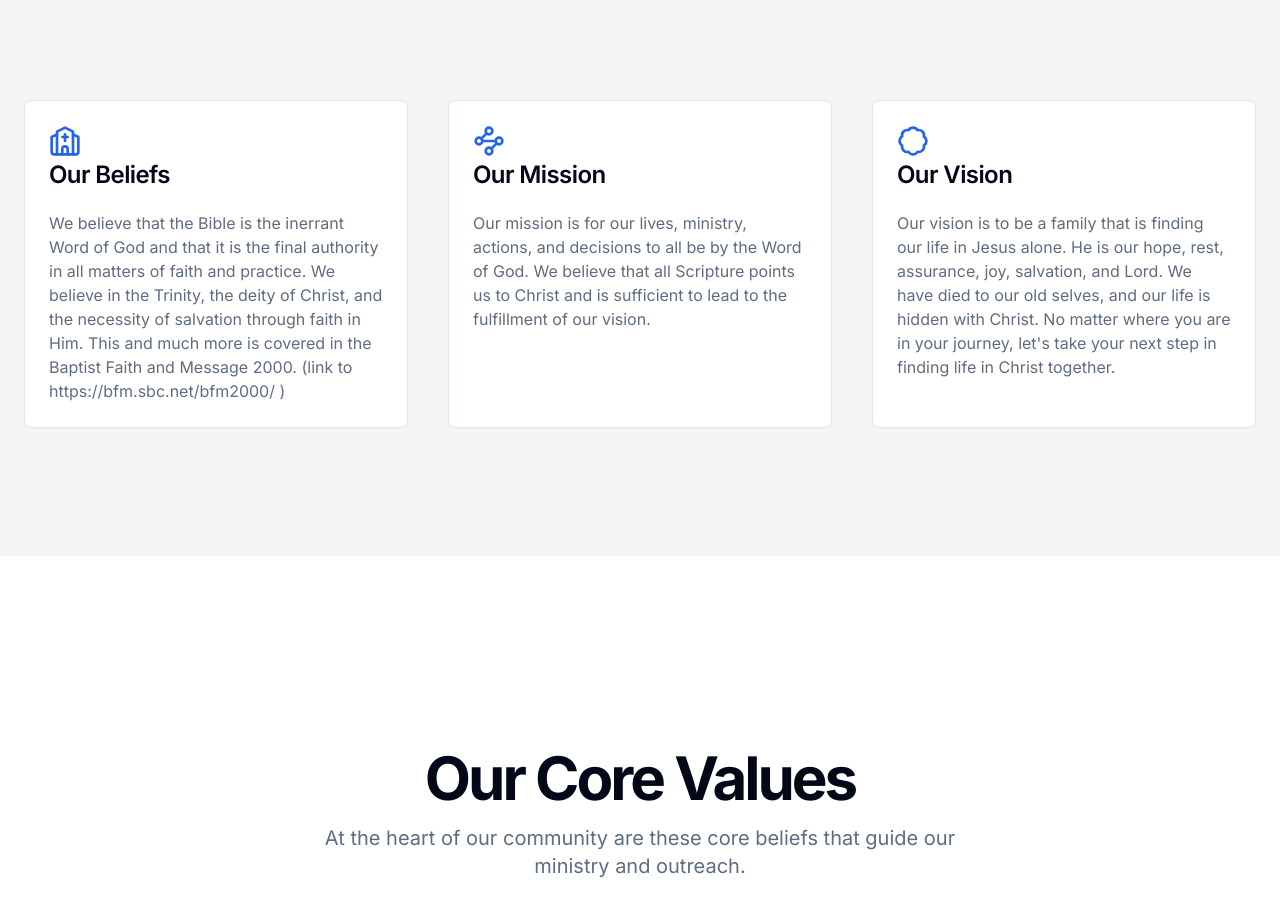
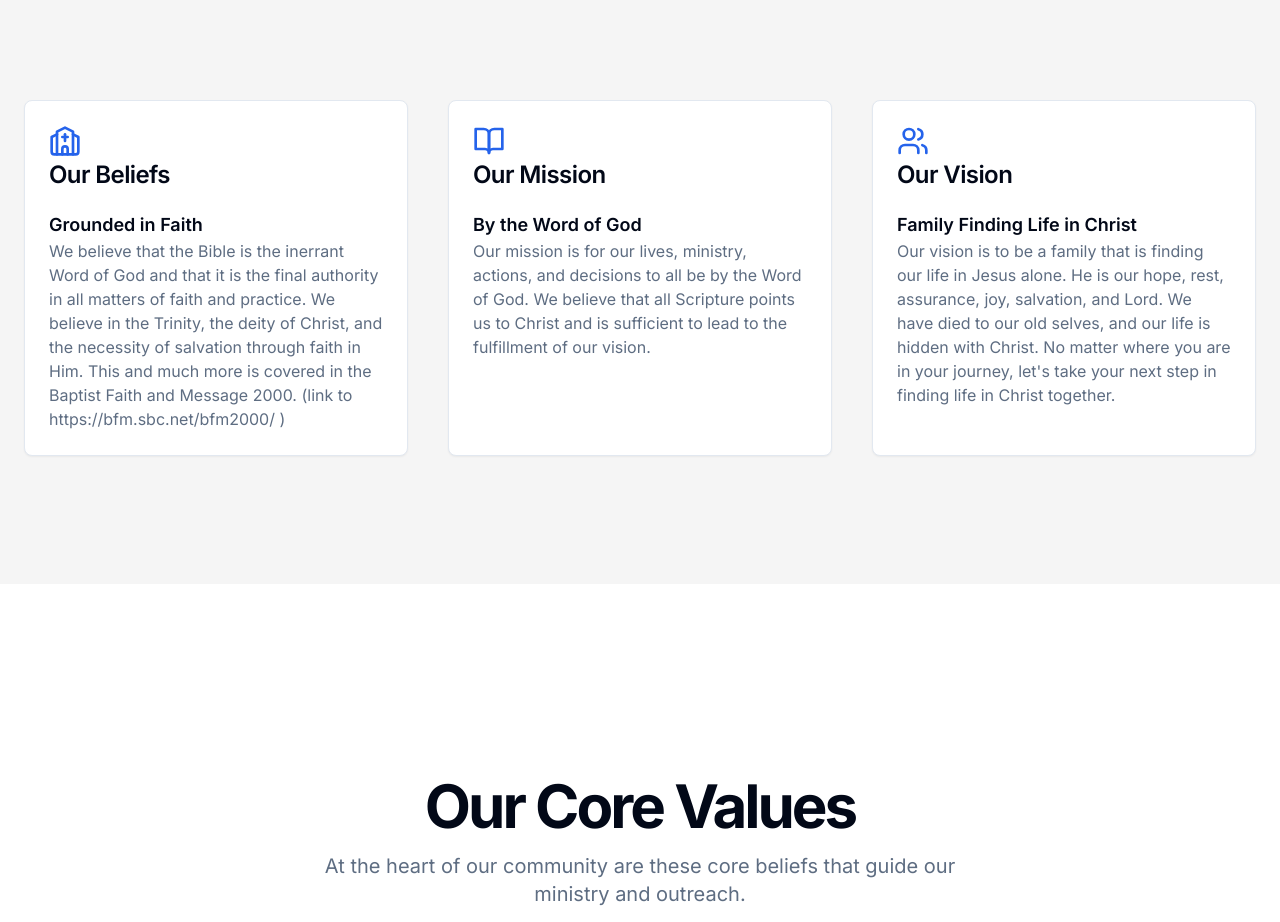
Before and after one commit to aberry520/family-life, a Next.js app: page / in a window 1280 px wide. Shown: the part 1520-2442 px from the top of the page. Built offline with nearby package versions, Linux system fonts and the light colour scheme; a web font is replaced by a local one.

Commit message:
clean up and add text

```diff
--- a/src/components/about.tsx
+++ b/src/components/about.tsx
@@ -1,88 +1,10 @@
 import Link from "next/link";
 import { Card, CardHeader, CardTitle, CardContent } from "@/components/ui/card";
+import { BookOpenIcon, ChurchIcon, UsersIcon } from "lucide-react";
 
 export function About() {
-  function BadgeIcon(props: any) {
-    return (
-      <svg
-        {...props}
-        xmlns="http://www.w3.org/2000/svg"
-        width="24"
-        height="24"
-        viewBox="0 0 24 24"
-        fill="none"
-        stroke="currentColor"
-        strokeWidth="2"
-        strokeLinecap="round"
-        strokeLinejoin="round">
-        <path d="M3.85 8.62a4 4 0 0 1 4.78-4.77 4 4 0 0 1 6.74 0 4 4 0 0 1 4.78 4.78 4 4 0 0 1 0 6.74 4 4 0 0 1-4.77 4.78 4 4 0 0 1-6.75 0 4 4 0 0 1-4.78-4.77 4 4 0 0 1 0-6.76Z" />
-      </svg>
-    );
-  }
-
-  function ChurchIcon(props: any) {
-    return (
-      <svg
-        {...props}
-        xmlns="http://www.w3.org/2000/svg"
-        width="24"
-        height="24"
-        viewBox="0 0 24 24"
-        fill="none"
-        stroke="currentColor"
-        strokeWidth="2"
-        strokeLinecap="round"
-        strokeLinejoin="round">
-        <path d="m18 7 4 2v11a2 2 0 0 1-2 2H4a2 2 0 0 1-2-2V9l4-2" />
-        <path d="M14 22v-4a2 2 0 0 0-2-2v0a2 2 0 0 0-2 2v4" />
-        <path d="M18 22V5l-6-3-6 3v17" />
-        <path d="M12 7v5" />
-        <path d="M10 9h4" />
-      </svg>
-    );
-  }
-
-  function WaypointsIcon(props: any) {
-    return (
-      <svg
-        {...props}
-        xmlns="http://www.w3.org/2000/svg"
-        width="24"
-        height="24"
-        viewBox="0 0 24 24"
-        fill="none"
-        stroke="currentColor"
-        strokeWidth="2"
-        strokeLinecap="round"
-        strokeLinejoin="round">
-        <circle
-          cx="12"
-          cy="4.5"
-          r="2.5"
-        />
-        <path d="m10.2 6.3-3.9 3.9" />
-        <circle
-          cx="4.5"
-          cy="12"
-          r="2.5"
-        />
-        <path d="M7 12h10" />
-        <circle
-          cx="19.5"
-          cy="12"
-          r="2.5"
-        />
-        <path d="m13.8 17.7 3.9-3.9" />
-        <circle
-          cx="12"
-          cy="19.5"
-          r="2.5"
-        />
-      </svg>
-    );
-  }
   return (
-    <div>
+    <div id="about">
       <section className="w-full py-12 md:py-24 lg:py-32 justify-center flex">
         <div className="container grid items-center justify-center gap-6 px-4 md:px-6 lg:grid-cols-2 lg:gap-10">
           <div className="space-y-4">
@@ -115,6 +37,7 @@ export function About() {
               <CardTitle>Our Beliefs</CardTitle>
             </CardHeader>
             <CardContent>
+              <h3 className="text-lg font-semibold">Grounded in Faith</h3>
               <p className="text-muted-foreground">
                 We believe that the Bible is the inerrant Word of God and that it is the final authority in all matters
                 of faith and practice. We believe in the Trinity, the deity of Christ, and the necessity of salvation
@@ -125,10 +48,11 @@ export function About() {
           </Card>
           <Card>
             <CardHeader>
-              <WaypointsIcon className="h-8 w-8 text-primary" />
+              <BookOpenIcon className="h-8 w-8 text-primary" />
               <CardTitle>Our Mission</CardTitle>
             </CardHeader>
             <CardContent>
+              <h3 className="text-lg font-semibold">By the Word of God</h3>
               <p className="text-muted-foreground">
                 Our mission is for our lives, ministry, actions, and decisions to all be by the Word of God. We believe
                 that all Scripture points us to Christ and is sufficient to lead to the fulfillment of our vision.
@@ -137,10 +61,11 @@ export function About() {
           </Card>
           <Card>
             <CardHeader>
-              <BadgeIcon className="h-8 w-8 text-primary" />
+              <UsersIcon className="h-8 w-8 text-primary" />
               <CardTitle>Our Vision</CardTitle>
             </CardHeader>
             <CardContent>
+              <h3 className="text-lg font-semibold">Family Finding Life in Christ</h3>
               <p className="text-muted-foreground">
                 Our vision is to be a family that is finding our life in Jesus alone. He is our hope, rest, assurance,
                 joy, salvation, and Lord. We have died to our old selves, and our life is hidden with Christ. No matter
```
